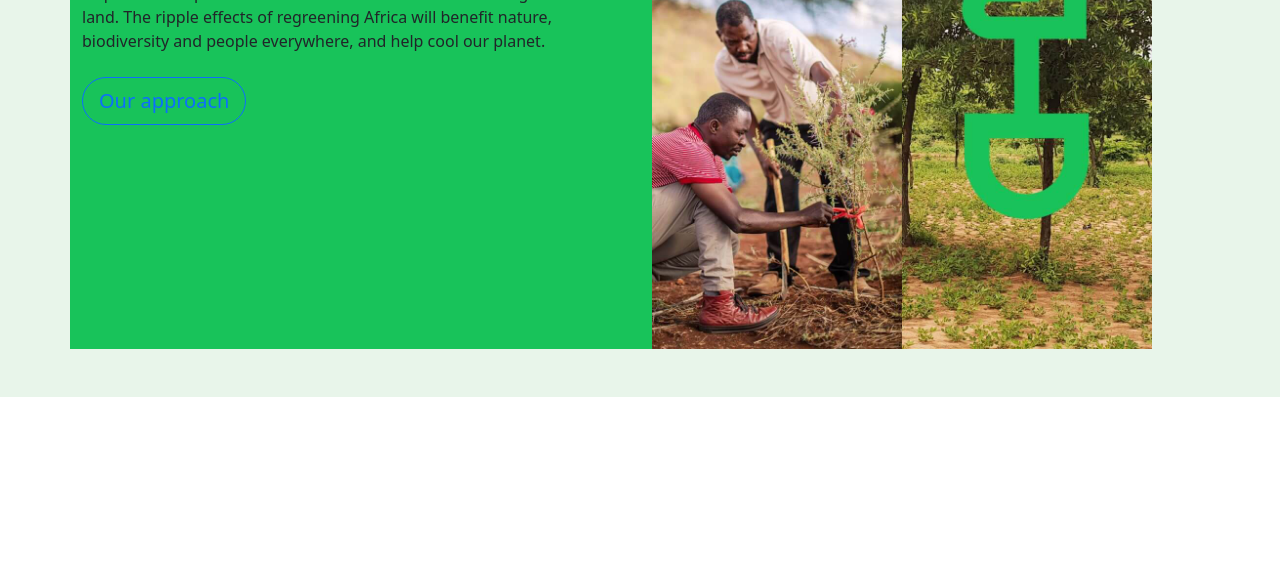
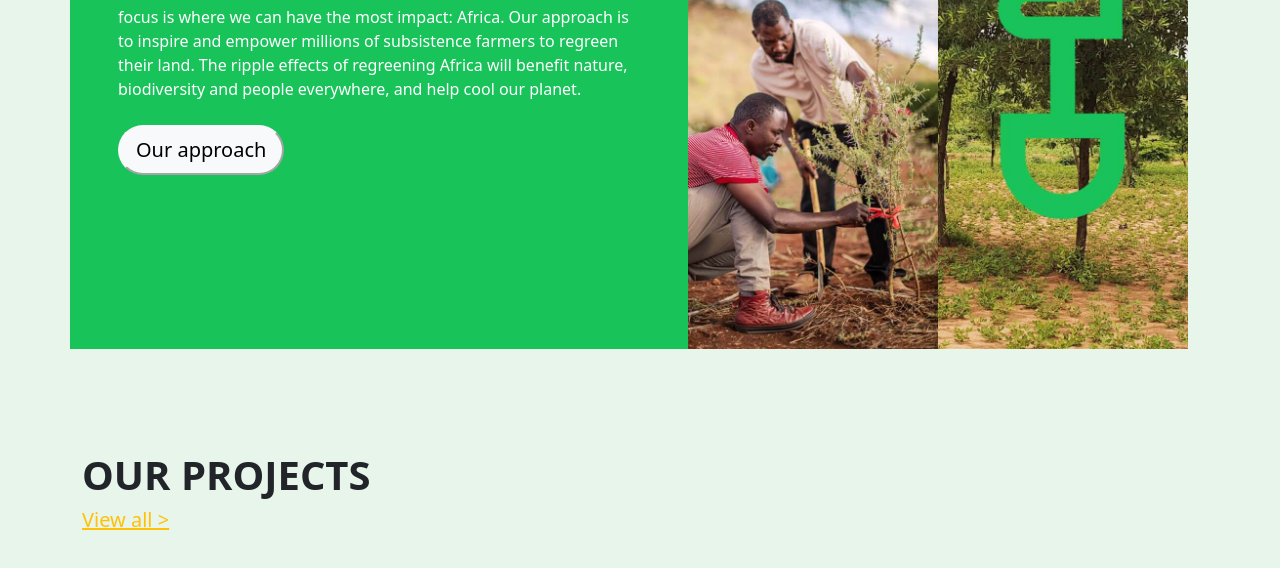
Before and after one commit to bavykin1234/justdiggit, a plain HTML site: page new.html in a window 1280 px wide. Shown: the part 756-1324 px from the top of the page. Before the commit the page ends 1153 px from the top, so only its background shows below. Drawn offline with nearby package versions, Linux system fonts and the light colour scheme.

Commit message:
new link

```diff
--- a/new.html
+++ b/new.html
@@ -96,7 +96,7 @@
     <div class="container">
       <div class="row">
 
-        <div class="col" id="color-picture">
+        <div class="col text-white p-5" id="color-picture">
           <div class="row mt-4">
             <div class="col fs-1"> DRY LAND GREEN AGAIN</div>
           </div>
@@ -107,7 +107,7 @@
             </div>
           <div class="row mt-4">
             <div class="col">
-              <button class="btn btn-outline-primary rounded-pill btn-lg" id="our-approach-btn">Our approach</button>
+              <button class="btn-light rounded-pill btn-lg" id="our-approach-btn">Our approach</button>
             </div>
           </div>
         </div>
@@ -118,7 +118,24 @@
 
       </div>
      </div>
+
+    <div class="container mt-5 pt-5">
+      <div class="row">
+        <div class="col fs-1 fw-bold">
+          OUR PROJECTS
+
+        </div>
+      </div>
+      <div class="row">
+        <div class="col fs-5">
+          <a href="https://justdiggit.org/" class="link-warning">View all ></a>
+        </div>
+      </div>
+    </div>
+
   </div>
+
+
 </body>
 
 </html>
```
